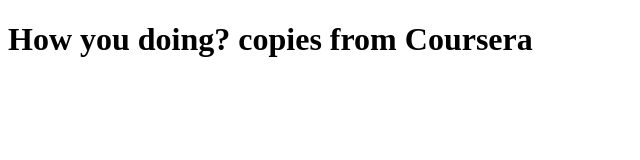
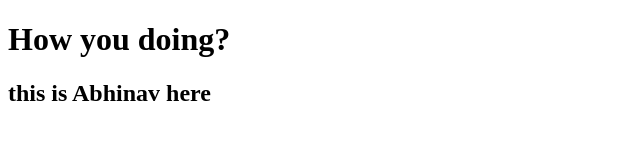
Before and after one commit to abgautam/testcourser, a plain HTML site: page site/index.html in a window 1280 px wide. Shown: the whole page, without its empty margins (0-640 px from the left). Drawn offline with Linux system fonts and the light colour scheme.

Commit message:
Small modification

```diff
--- a/site/index.html
+++ b/site/index.html
@@ -4,6 +4,8 @@
 	<title> Hello from Abhinav</title>
 </head>
 <body>
-<h1> How you doing? copies from Coursera</h1>
+<h1> How you doing? </h1>
+<h2> this is Abhinav here </h2>
+
 </body>
 </html>
```
